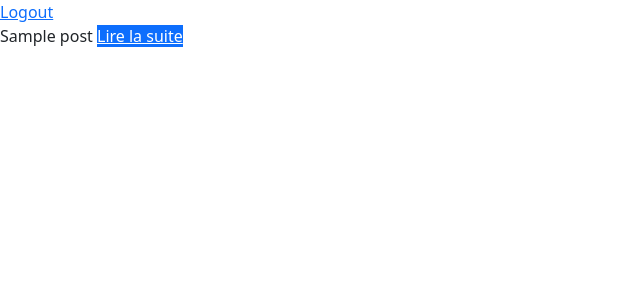
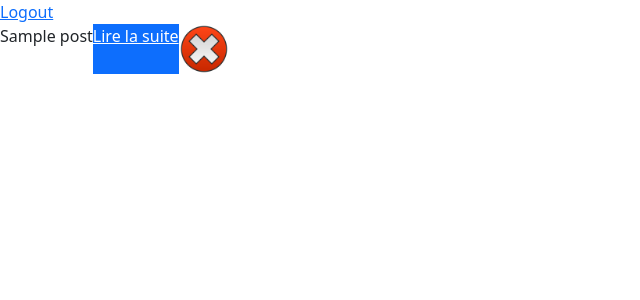
Before and after one commit to lucas-ru/projet_sumfony, a Symfony app: template templates/post/index.html.twig in a window 1280 px wide. Shown: the top 300 px of the page, without its empty margins (0-640 px from the left). Run offline with Twig, Linux system fonts and the light colour scheme; the template is opened without the code that fills it: most values are stand-ins (such as "Sample title", 1, 10 or a date in 2020); some libraries are stand-ins or nearby versions.

Commit message:
lucas -- Add path images and update

```diff
--- a/src/Controller/PostController.php
+++ b/src/Controller/PostController.php
@@ -26,7 +26,7 @@ class PostController extends AbstractController
     }
 
     #[Route('/post/create', name: 'post_create')]
-    public function create(Request $request): Response
+    public function create(Request $request, Security $security): Response
     {
         $post = new Post();
         $this->denyAccessUnlessGranted('create', $post);
@@ -38,6 +38,7 @@ class PostController extends AbstractController
             $post->setCreateAt(new \DateTime());
             $post->setIsPublished(true);
             $post->setIsDeleted(false);
+            $post->setAuthor($security->getUser());
 
             $manager = $this->getDoctrine()->getManager();
             $manager->persist($post);
--- a/src/Form/PostType.php
+++ b/src/Form/PostType.php
@@ -14,7 +14,6 @@ class PostType extends AbstractType
         $builder
             ->add('content')
             ->add('title')
-            ->add('author')
         ;
     }
 
--- a/templates/post/create.html.twig
+++ b/templates/post/create.html.twig
@@ -10,13 +10,13 @@
 
     {{ form_row(formPost.title, {'attr': {'placeholder': "Titre de l'article"}}) }}
     {{ form_row(formPost.content, {'attr': {'placeholder': "Contenu de l'article"}}) }}
-    {{ form_row(formPost.author) }}
 
     <button type="submit" class="btn btn-success">
         Ajouter l'article
     </button>
 
     {{ form_end(formPost) }}
+    <a href="{{ path('post') }}" class="btn-primary">Retour</a>
 
 
 {% endblock %}
--- a/templates/post/index.html.twig
+++ b/templates/post/index.html.twig
@@ -4,11 +4,18 @@
 
 {% block body %}
     <a href="{{ path('app_logout') }}">Logout</a>
-    <div class="articles">
+    <div class="articles" >
         {% for post in posts %}
-            <div class="article">
+            <div class="article" style="display: flex;flex-direction: row">
                 {{ post.title }}
                 <a href="{{ path('post_show', {'id': post.id}) }}" class="btn-primary">Lire la suite</a>
+                <div >
+                    {% if post.isPublished == true %}
+                        <img src="{{ asset('images/checked.png') }}" alt="" style="width: 50px;height: auto">
+                    {% else %}
+                        <img src="{{ asset('images/cross.png') }}" alt="" style="width: 50px;height: auto">
+                    {% endif %}
+                </div>
             </div>
         {% endfor %}
     </div>
--- a/templates/post/show.html.twig
+++ b/templates/post/show.html.twig
@@ -22,7 +22,7 @@
                     <div class="col">
                         {{ comment.content | raw }}
                     </div>
-                    {% if post.author.id == security.id %}
+                    {% if (post.author.id == security.id and post.isPublished == true )  %}
                     <a href="{{ path('post_validate',{id_post: post.author.id, id_author:comment.author.id}) }}">
                         Choose {{ comment.author }} to answer my question
                     </a>
@@ -31,6 +31,7 @@
             </div>
         {% endfor %}
     </section>
+    {% if post.isPublished == true %}
     <section>
         <h1>Créer un nouveau commentaire</h1>
 
@@ -45,6 +46,7 @@
 
         {{ form_end(formComment) }}
     </section>
+    {% endif %}
     <a href="{{ path('post') }}" class="btn-primary">Retour</a>
 
 {% endblock %}
```
Also changed, not shown: public/images/checked.png (added), public/images/cross.png (added), 1 other file.
